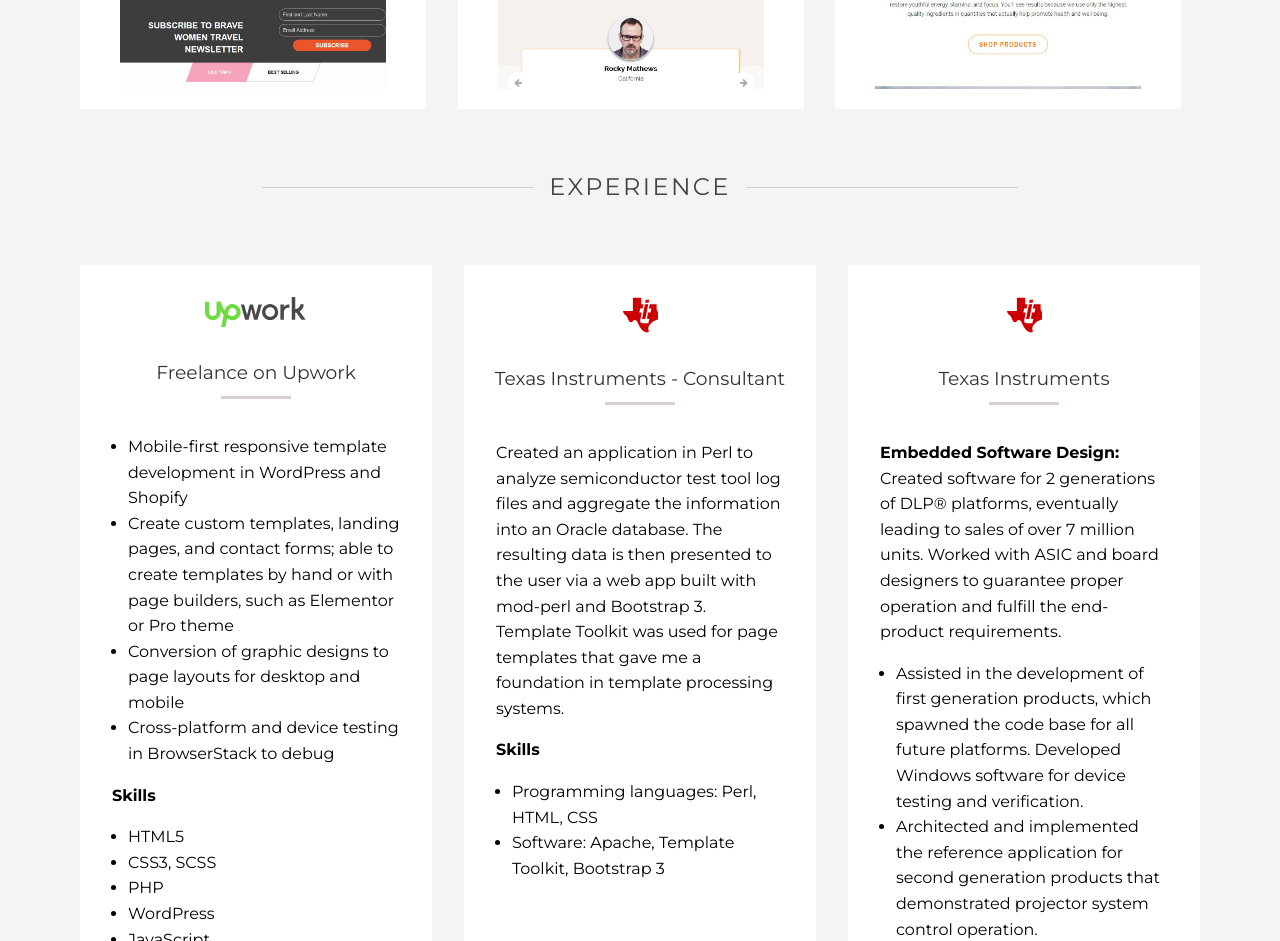
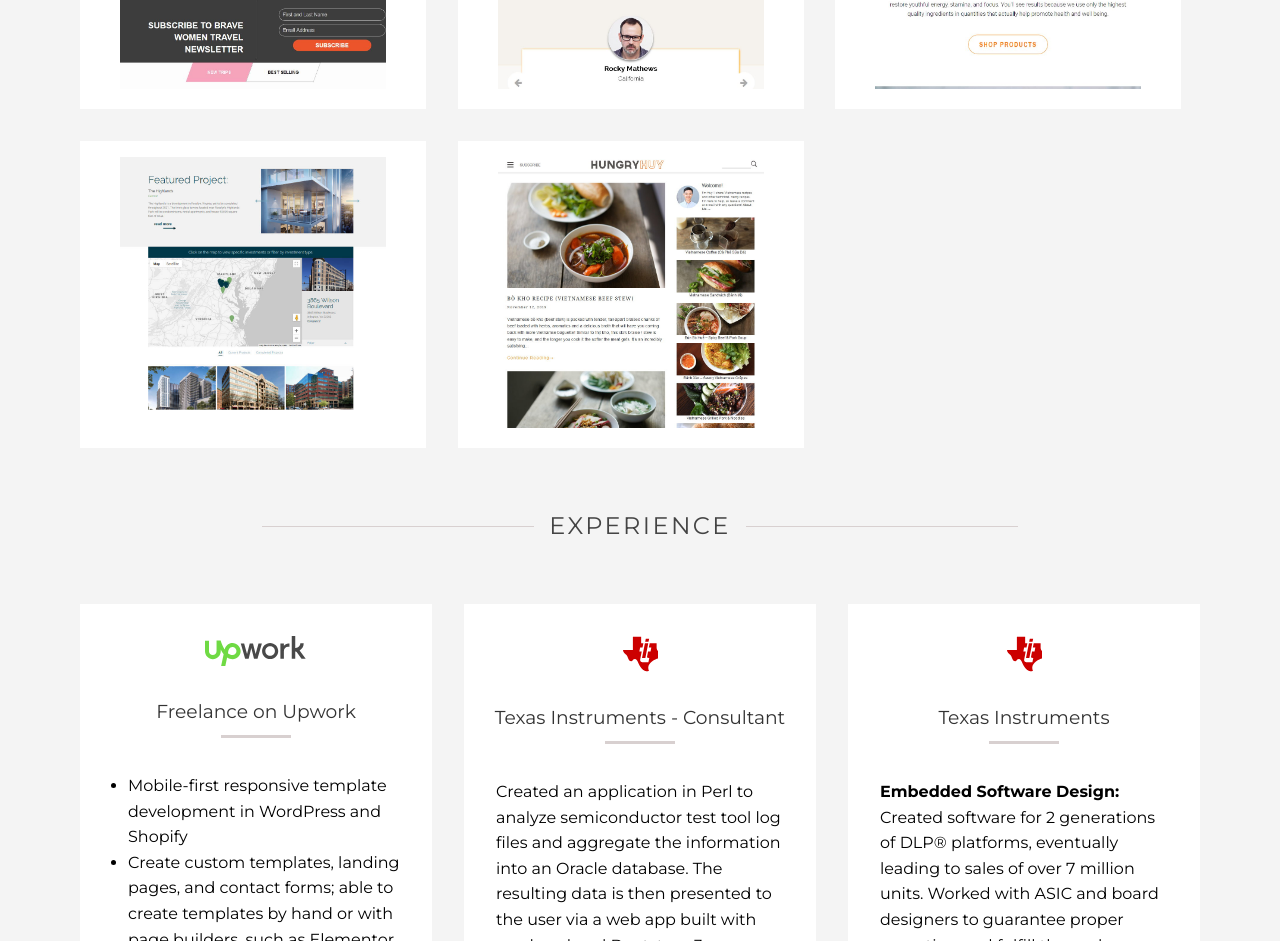
Before and after one commit to chris-smearing/chris-smearing.github.io, a plain HTML site: page index.html in a window 1280 px wide. Shown: the part 1937-2878 px from the top of the page. Drawn offline with Linux system fonts and the light colour scheme.

Commit message:
Added Penzance and Hungry Huy

```diff
--- a/index.html
+++ b/index.html
@@ -352,6 +352,18 @@
                         screenshot: 'img/drvims_screenshot.jpg',
                         description: 'Shopify theme development, plugin configuration',
                     },
+                    {
+                        address: 'https://pzre.com',
+                        title: "Penzance",
+                        screenshot: 'img/penzance_map.jpg',
+                        description: 'WordPress with Avada theme, custom Google map with filterable markers, Custom post types for team members and project locations',
+                    },
+                    {
+                        address: 'https://hungryhuy.com',
+                        title: "Hungry Huy",
+                        screenshot: 'img/hungry-huy.jpg',
+                        description: 'Header redevelopment, added subscribe form, Cloudflare setup, Retina images setup',
+                    },
                 ],
                 experience: [
                     {
```
Also changed, not shown: img/hungry-huy.jpg (added), img/penzance_map.jpg (added).
